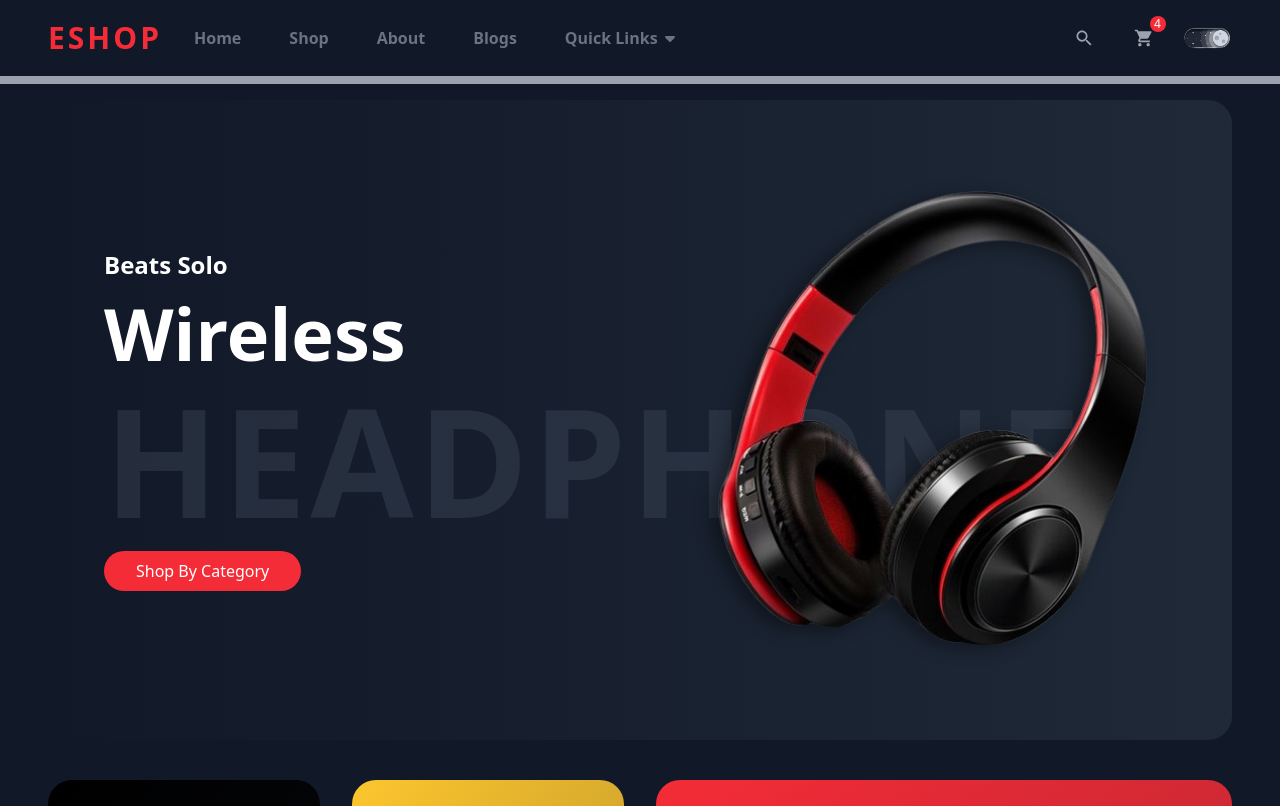
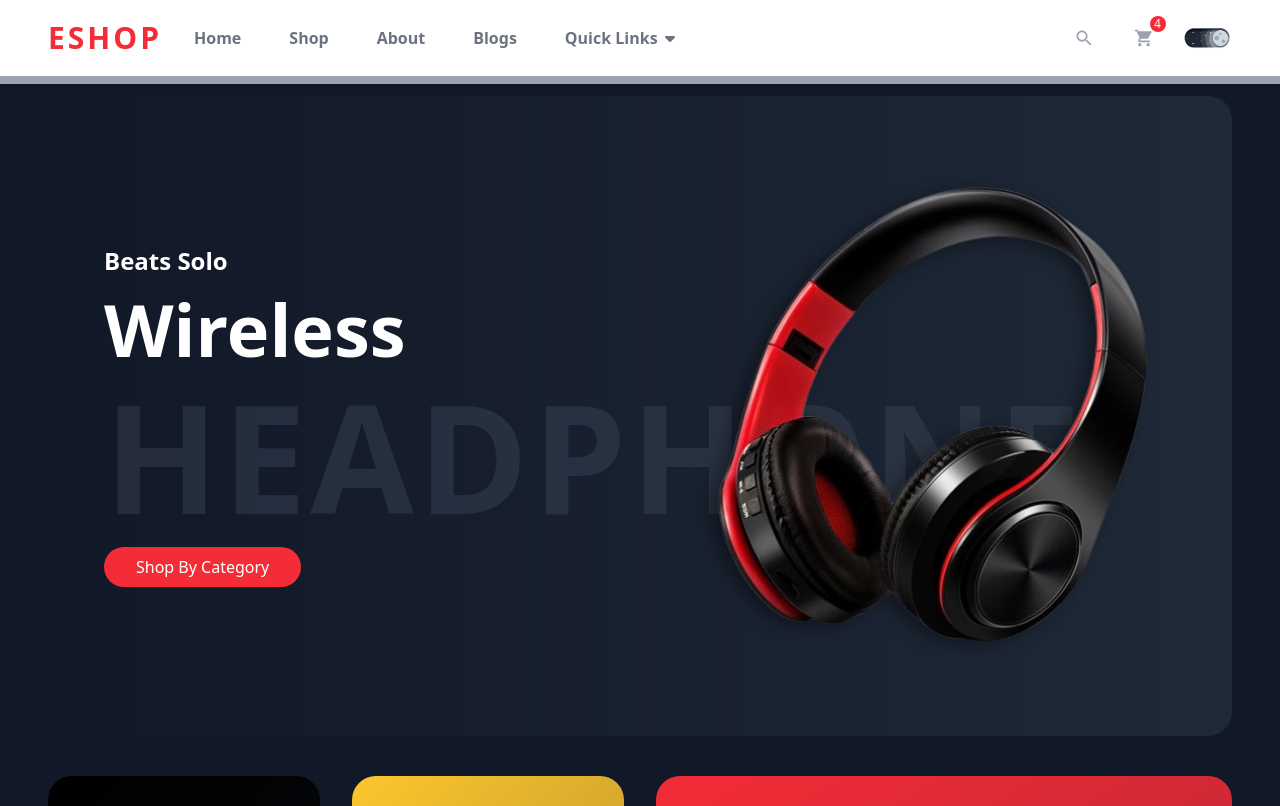
Before and after one commit to Zahra-ellioun/ecommerce-site, a React (Vite) app: page / in a window 1280 px wide. Shown: the top 806 px of the page. Built offline with nearby package versions, Linux system fonts and the light colour scheme.

Commit message:
navbar set fixed an change some style for best view in navbar

```diff
--- a/src/components/Hero/Hero.jsx
+++ b/src/components/Hero/Hero.jsx
@@ -44,7 +44,7 @@
   };
 
   return (
-    <div className=" pb-4">
+    <div className=" pb-4 pt-24">
       <div className="container">
         <div className="rounded-3xl bg-gradient-to-br from-gray-300 to-gray-100 dark:bg-gradient-to-r dark:from-gray-900 dark:to-gray-800">
           <Slider {...settings}>
--- a/src/components/Navbar/Navbar.jsx
+++ b/src/components/Navbar/Navbar.jsx
@@ -52,9 +52,9 @@
 
 const Navbar = () => {
   return (
-    <div className=" z-40 relative">
+    <div className=" z-40 fixed top-0 right-0 left-0 bg-white ">
       {/* header */}
-      <div className="py-4 ">
+      <div className="pt-4 ">
         {/* header container */}
         <div className="container flex justify-between pb-4">
           {/* logo and links section left side */}
@@ -110,12 +110,12 @@
           {/* navbar right section */}
           <div className="flex items-center gap-x-4">
             {/* searchbar */}
-            <div className="relative hidden sm:block group">
+            <div className="relative hidden sm:block group ">
               <input
                 type="text"
                 placeholder="Search "
                 className="w-0 group-hover:w-[300px]
-                lg:group-hover:w-[150px] xl:group-hover:w-[300px] rounded-full group-hover:border group-hover:border-gray-600 duration-300 transition-all px-3 py-1 focus:outline-0 dark:border-gray-800 dark:bg-gray-900 group-hover:dark:bg-gray-800"
+                lg:group-hover:w-[150px] xl:group-hover:w-[300px] rounded-full group-hover:border group-hover:border-gray-600 duration-300 transition-all px-3 py-1 focus:outline-0 dark:border-gray-800  group-hover:dark:bg-gray-800 "
               />
               <IoMdSearch className="text-xl text-gray-600 dark:text-gray-400 absolute right-3 top-1/2 -translate-y-1/2 group-hover:text-primary duration-200" />
             </div>
--- a/src/components/Shared/ScrollIndicator.jsx
+++ b/src/components/Shared/ScrollIndicator.jsx
@@ -11,9 +11,8 @@
       const scrollHeightValue = document.documentElement.scrollHeight;
       const ClientHeightValue = document.documentElement.clientHeight;
       //   بدست اوردن درصد اسکرول شده
-      const scrollValue = Math.round(
-        (scrollTopValue / (scrollHeightValue - ClientHeightValue)) * 100
-      );
+      const scrollValue =
+        (scrollTopValue / (scrollHeightValue - ClientHeightValue)) * 100;
 
       setScrollWidth(scrollValue);
       console.log("مقدار اسکرول", scrollValue);
@@ -30,7 +29,7 @@
   return (
     <div className=" w-full h-2 bg-gray-400">
       <div
-        className="h-full bg-red-500"
+        className="h-full bg-red-500 duration-800 "
         style={{ width: `${scrollWidth}%` }}
       ></div>
     </div>
```
